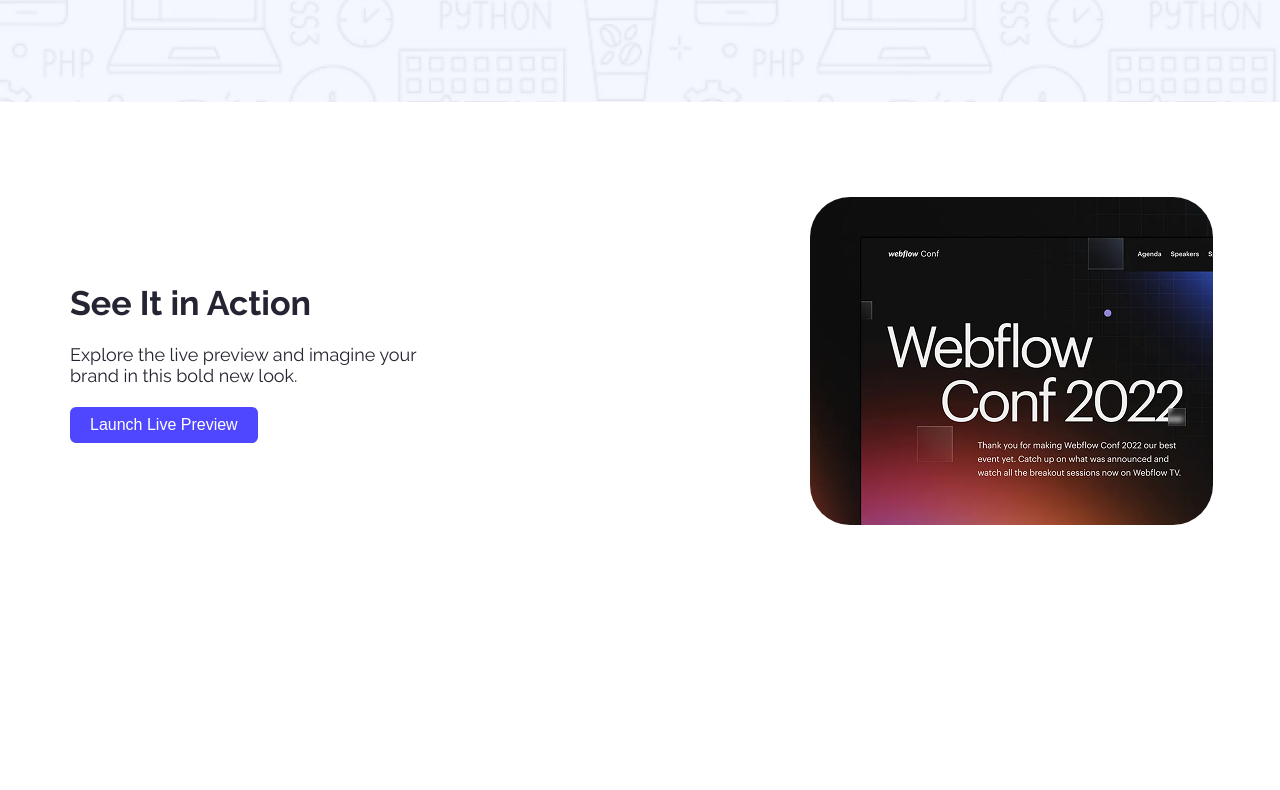
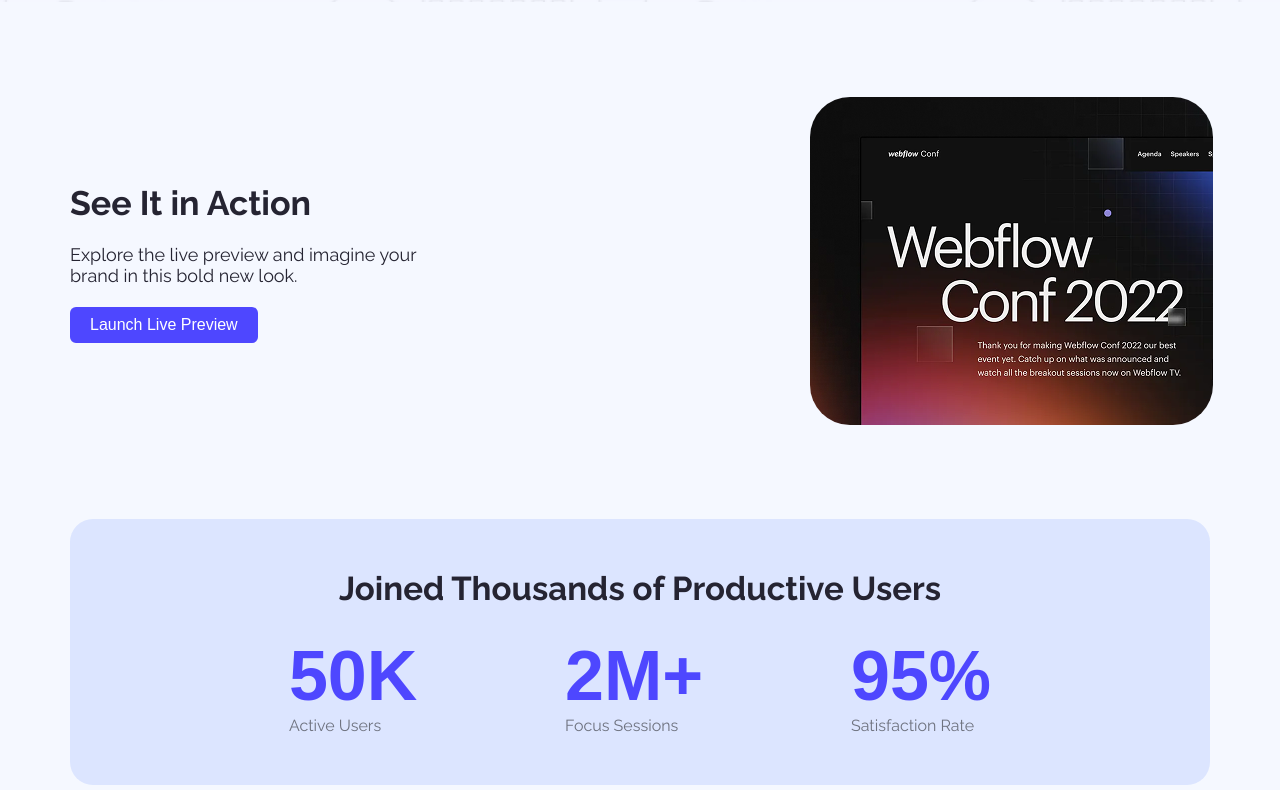
Before and after one commit to mohyminulislam-mi/Assignment-1, a plain HTML site: page index.html in a window 1280 px wide. Shown: the part 541-1331 px from the top of the page. Before the commit the page ends 1165 px from the top, so only its background shows below. Drawn offline with Linux system fonts and the light colour scheme.

Commit message:
Productive-user-box design complete

```diff
--- a/index.html
+++ b/index.html
@@ -37,6 +37,7 @@
     </header>
     <!-- main start hare -->
     <main class="container">
+         <!-- (Action section) start here -->
         <section class="action">
             <div class="action-wrap display-flex">
                 <div class="action-content">
@@ -49,6 +50,26 @@
                 </div>
             </div>
         </section>
+         <!-- (productive-user) start here -->
+          <section class="productive-user">
+            <div class="productive-user-wrap">
+                <h1 class="productive-user-title">Joined Thousands of Productive Users</h1>
+                <div class="productive-user-items">
+                    <div class="productive-user-box">
+                        <h1>50K</h1>
+                        <span>Active Users</span>
+                    </div>
+                    <div class="productive-user-box">
+                        <h1>2M+</h1>
+                        <span>Focus Sessions</span>
+                    </div>
+                    <div class="productive-user-box">
+                        <h1>95%</h1>
+                        <span>Satisfaction Rate</span>
+                    </div>
+                </div>
+            </div>
+          </section>
     </main>
     <!-- footer start hare -->
     <footer></footer>
--- a/style.css
+++ b/style.css
@@ -8,6 +8,7 @@
     font-family: "Raleway", sans-serif;
     font-optical-sizing: auto;
     font-style: normal;
+    background-color: #f5f8ff;
 }
 
 /* ------------shared items--------- */
@@ -56,7 +57,7 @@
     display: flex;
     flex-direction: column;
     align-items: center;
-    padding: 190px 0;
+    padding: 140px 0;
     width: 525px;
 }
 .hero-content-wrap h1 {
@@ -83,3 +84,36 @@
 .action-img img{
     border-radius: 40px;
 }
+/* productive-user start here */
+.productive-user{
+    background-color: #dce5ff;
+    border-radius: 23px;
+    padding: 50px 0;
+}
+.productive-user-wrap{
+    max-width: 850px;
+    margin: auto;
+}
+.productive-user-title {
+    color: #252432;
+    text-align: center;
+    margin-bottom: 28px;
+    font-size: 33px;
+}
+.productive-user-items {
+    display: flex;
+    align-items: center;
+    justify-content: space-around;
+}
+.productive-user-box{
+    max-width: 180px;
+}
+.productive-user-box h1{
+    color: #4e47ff;
+    font-size: 70px;
+    font-family: sans-serif !important;
+}
+.productive-user-box span{
+    color: #6e727f;
+    text-align: center;
+}
```
